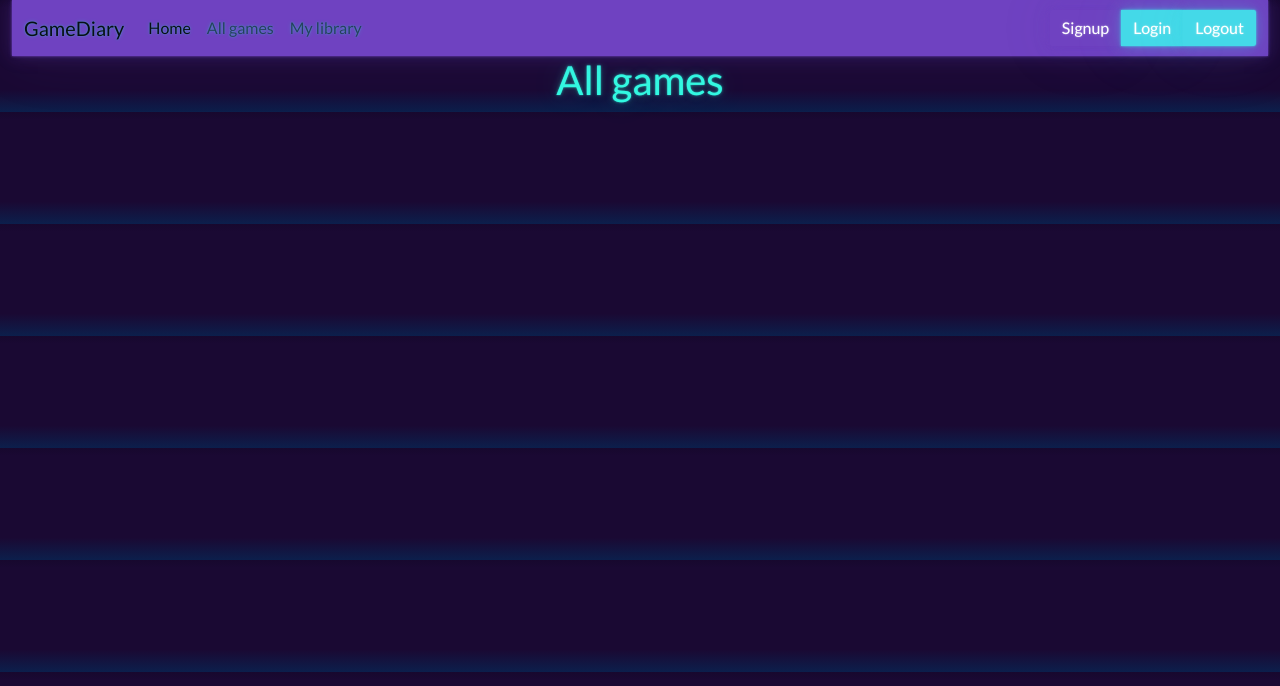
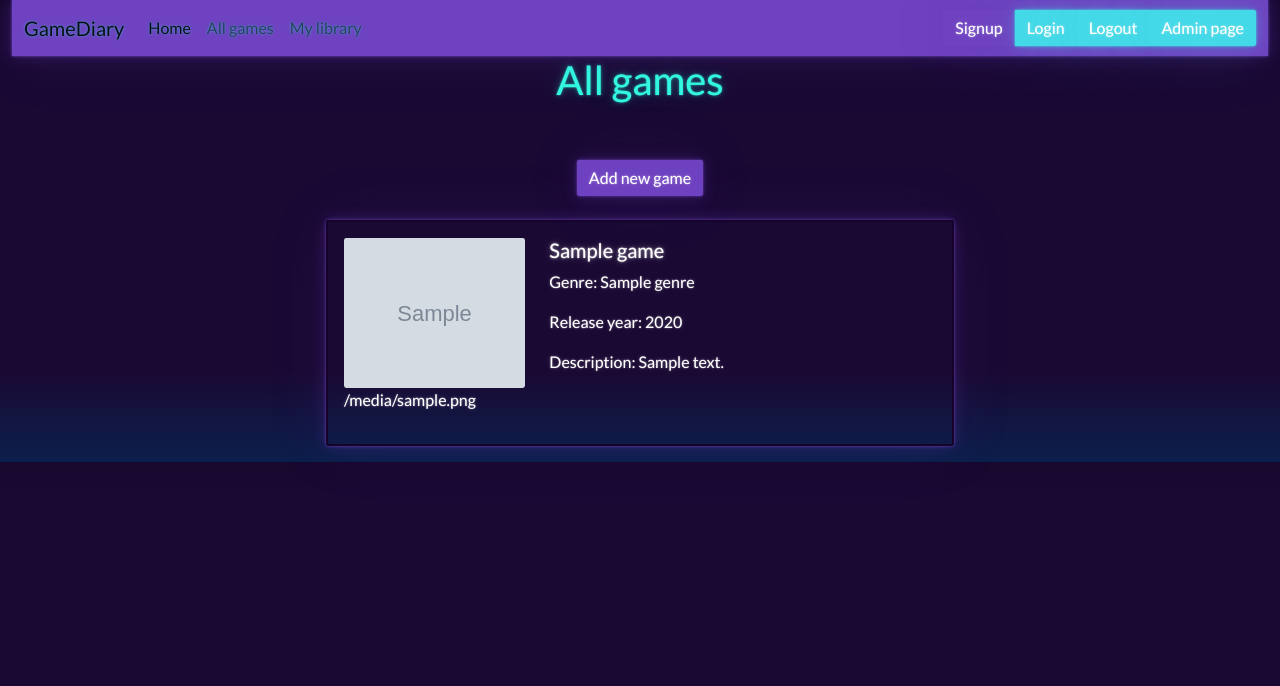
Before and after one commit to Idab00/GameDiaryNT, a Django app: template app/templates/gamelist.html in a window 1280 px wide. Shown: the top 686 px of the page. Run offline with Django 5.2, Linux system fonts and the light colour scheme; the template is opened without the code that fills it: values that come from a table or form of the project are taken from there, others are empty; tables that the repository leaves empty hold one stand-in row (values such as "Sample post"); grey boxes marked "Sample" are stand-in pictures; some libraries are stand-ins or nearby versions.

Commit message:
gamelist sivulle luotu pelien listaus ja lisäys toiminnot

```diff
--- a/GameDiary/urls.py
+++ b/GameDiary/urls.py
@@ -1,23 +1,16 @@
-"""
-URL configuration for GameDiary project.
-
-The `urlpatterns` list routes URLs to views. For more information please see:
-    https://docs.djangoproject.com/en/6.0/topics/http/urls/
-Examples:
-Function views
-    1. Add an import:  from my_app import views
-    2. Add a URL to urlpatterns:  path('', views.home, name='home')
-Class-based views
-    1. Add an import:  from other_app.views import Home
-    2. Add a URL to urlpatterns:  path('', Home.as_view(), name='home')
-Including another URLconf
-    1. Import the include() function: from django.urls import include, path
-    2. Add a URL to urlpatterns:  path('blog/', include('blog.urls'))
-"""
 from django.contrib import admin
 from django.urls import path, include
+
+from django.conf import settings
+from django.conf.urls.static import static
 
 urlpatterns = [
     path('admin/', admin.site.urls),
     path('', include('app.urls'))
 ]
+
+if settings.DEBUG:
+    urlpatterns += static(
+        settings.MEDIA_URL,
+        document_root=settings.MEDIA_ROOT
+    )
--- a/app/models.py
+++ b/app/models.py
@@ -30,3 +30,6 @@ class GameLibrary(models.Model):
     game = models.ForeignKey(Game, on_delete=models.CASCADE)
     added = models.DateTimeField(auto_now_add=True)
     status = models.CharField(max_length=20, choices=STATUS_CHOICES, default="owned")
+
+    class Meta:
+        unique_together = ("user", "game")
--- a/app/templates/gamelist.html
+++ b/app/templates/gamelist.html
@@ -2,6 +2,89 @@
 
 {% block content %}
 
+
+
 <h1> All games </h1>
 
+<br />
+<!-- Lisäyslomakkeen paikka -->
+<div id="add-div"></div>
+<br />
+
+<a onclick="showaddform()" class="btn btn-primary mb-4">Add new game</a>
+<br />
+
+{% for g in allgames %}
+<div class="card border-dark mb-3" style="max-width: 50%; text-align: left;">
+    <div class="card-body">
+        <div class="row">
+            <div class="col-sm-4">
+                {% if g.cover %}
+                <img src="{{ g.cover.url }}" style="height: 150px;" class="img-fluid rounded" alt="{{ game.gametitle }}">
+                <p>{{game.cover.url}}</p>
+                {% endif %}
+            </div>
+            <div class="col-sm-8">
+                <h5 class="card-title">{{g.gametitle}}</h5>
+
+                <p class="card-text">Genre: {{g.genre}}</p>
+
+                <p class="card-text">Release year: {{g.releaseyear}}</p>
+                <p class="card-text">Description: {{g.description}}</p>
+            </div>
+        </div>
+    </div>
+</div>
+
+{% empty %}
+
+<h2>No games found</h2>
+
+{% endfor %}
+
+<script>
+
+    let y = `
+    <h2>Add new game</h2>
+
+    <div class="card border-secondary mb-3" style="width: 400px;">
+        <div class="card-body">
+            <form method="post" action="/add-game/" enctype="multipart/form-data">
+                {%csrf_token %}
+                <div class="col-sm-12" style="text-align: left;">
+                <label for="gametitle" class="form-label mt-4">Game title</label>
+                <input class="form-control" type="text" name="gametitle">
+                <label for="releaseyear" class="form-label mt-4">Release Year</label>
+                <input class="form-control" type="number" name="releaseyear">
+                <label for="descriptiontextarea" class="form-label mt-4">Description</label>
+                <textarea class="form-control" name="description" id="descriptionTextarea" rows="3" style="height: 128px;"></textarea>
+
+                <br />
+                <label for="genre">Select genre</label>
+                <select class="form-select" id="genre" name="genre">
+                {% for g in genres %}
+                  <option value="{{g.id}}">{{g.name}}</option>
+                {% endfor %}
+                </select>
+                <label for="formFile" class="form-label mt-4">Cover image</label>
+                <input class="form-control" name="cover" type="file" accept="image/*" id="formFile">
+                </div>
+                <br />
+                <input type="submit" value="Confirm" class="btn btn-success btn-sm" name="">
+                <input type="submit" id="hide-btn" class="btn btn-secondary btn-sm" onclick="hideaddform()" value="Cancel" name="">
+
+            </form>
+        </div>
+    </div>`
+
+    function showaddform() {
+        document.getElementById("add-div").innerHTML = y
+    }
+
+    function hideaddform() {
+        document.getElementById("add-div").innerHTML = ""
+    }
+
+</script>
+
 {% endblock %}
--- a/app/templates/index.html
+++ b/app/templates/index.html
@@ -13,14 +13,14 @@
         <center>
         <nav class="navbar navbar-expand-lg bg-primary" data-bs-theme="dark">
             <div class="container-fluid">
-                <a class="navbar-brand" href="/home">GameDiary</a>
+                <a class="navbar-brand" href="/">GameDiary</a>
                 <button class="navbar-toggler" type="button" data-bs-toggle="collapse" data-bs-target="#navbarColor01" aria-controls="navbarColor01" aria-expanded="false" aria-label="Toggle navigation">
                     <span class="navbar-toggler-icon"></span>
                 </button>
                 <div class="collapse navbar-collapse" id="navbarColor01">
                     <ul class="navbar-nav me-auto">
                         <li class="nav-item">
-                            <a class="nav-link active" href="/home">Home
+                            <a class="nav-link active" href="/">Home
                                 <span class="visually-hidden">(current)</span>
                             </a>
                         </li>
@@ -35,6 +35,7 @@
                         <a class="btn btn-primary" href="/signup">Signup</a>
                         <a class="btn btn-light">Login</a>
                         <a class="btn btn-light">Logout</a>
+                        <a class="btn btn-light" href="/admin">Admin page</a>
                     </div>
                 </div>
             </div>
--- a/app/templates/librarylist.html
+++ b/app/templates/mylibrary.html
@@ -4,4 +4,5 @@
 
 <h1> My games </h1>
 
+
 {% endblock %}
--- a/app/urls.py
+++ b/app/urls.py
@@ -1,29 +1,14 @@
-"""
-URL configuration for GameDiary project.
-
-The `urlpatterns` list routes URLs to views. For more information please see:
-    https://docs.djangoproject.com/en/6.0/topics/http/urls/
-Examples:
-Function views
-    1. Add an import:  from my_app import views
-    2. Add a URL to urlpatterns:  path('', views.home, name='home')
-Class-based views
-    1. Add an import:  from other_app.views import Home
-    2. Add a URL to urlpatterns:  path('', Home.as_view(), name='home')
-Including another URLconf
-    1. Import the include() function: from django.urls import include, path
-    2. Add a URL to urlpatterns:  path('blog/', include('blog.urls'))
-"""
 from django.urls import path
-from .views import landingview, gamelistview, librarylistview
+from .views import landingview, gamelistview, mylibraryview, addnewgame, addgametolib
 
 urlpatterns = [
-    path('home/', landingview),
+    path('', landingview),
 
     # All games url's
     path('allgames/', gamelistview),
+    path('add-game/', addnewgame),
 
     # My library url's
-    path('mylibrary/', librarylistview),
-
+    path('mylibrary/', mylibraryview),
+    path('add-gametolib/', addgametolib),
 ]
```
Also changed, not shown: app/admin.py (+14 -1 lines), app/views.py (+30 -4 lines), app/migrations/0002_alter_gamelibrary_unique_together.py (added), media/covers/Phasmophobia.jpg (added), media/covers/huntshowdown.jpg (added), media/covers/stardewvalley.jpg (added).
